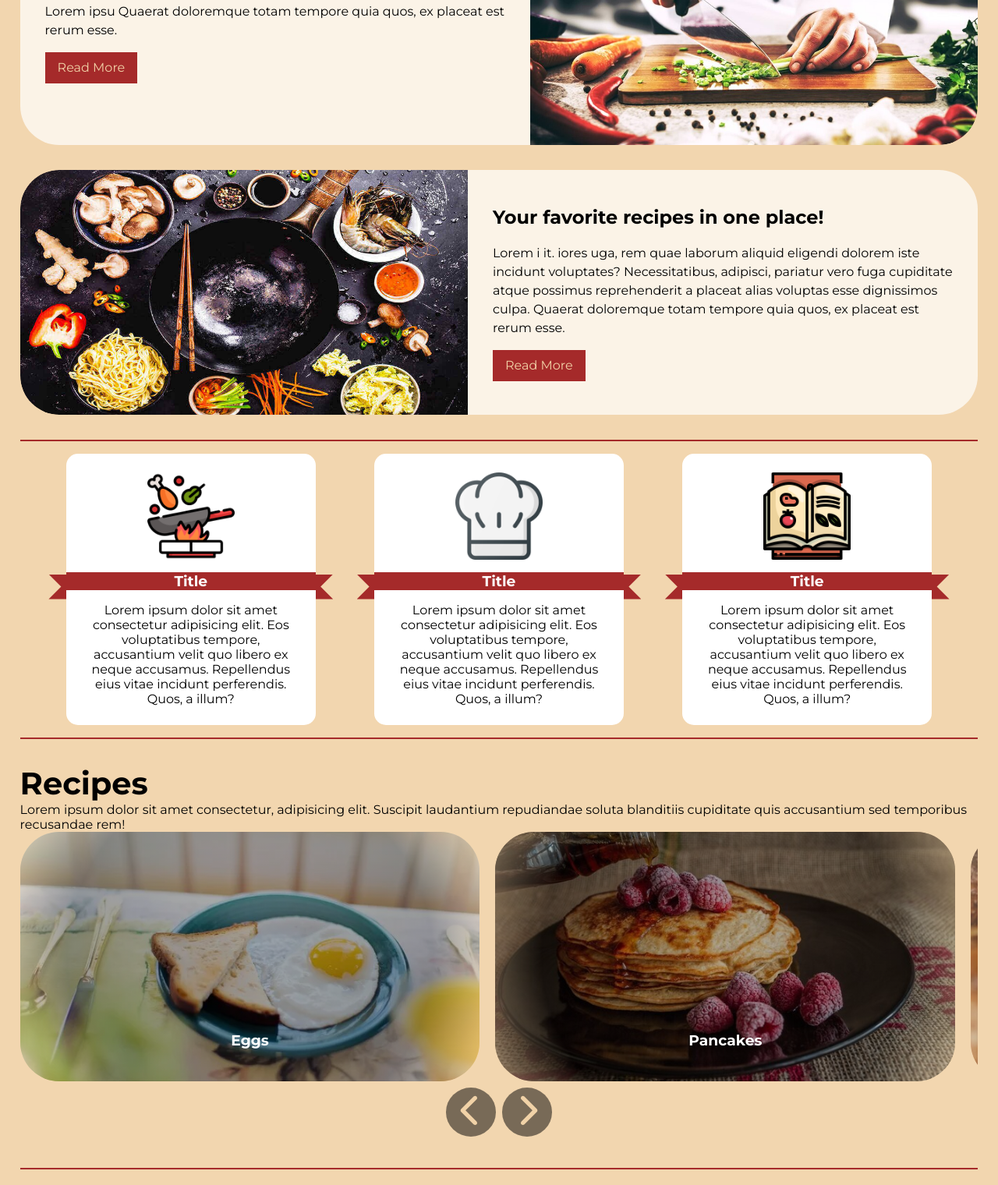
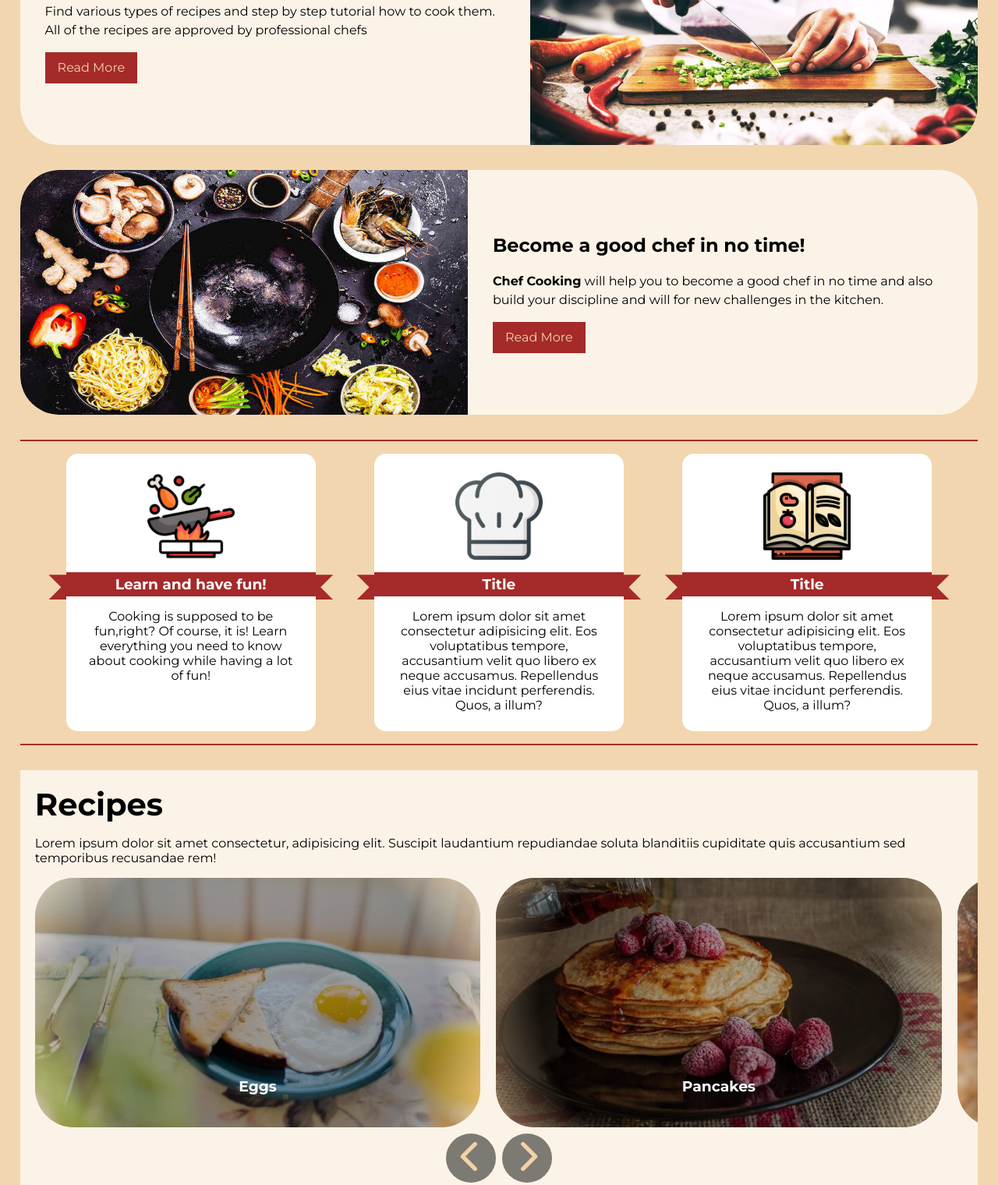
Before and after one commit to Golden-Smoke/Webi, a plain HTML site: page src/index.html in a window 1280 px wide. Shown: the part 1083-2603 px from the top of the page at 78% size. Drawn offline with Linux system fonts and the light colour scheme.

Commit message:
Added text

```diff
--- a/src/index.html
+++ b/src/index.html
@@ -65,7 +65,7 @@
             </video>
             <div class="hero-cont">
                 <h1>Chef Cooking</h1>
-                <p>Lorem Siium delectus debi accusamus non ad, inventore quidem necessitatibus iure esse.</p>
+                <p>The home of all loving recipes and chefs</p>
             </div>
         </div>
         <div class="login">
@@ -96,8 +96,11 @@
                     alt="cook-img.jpg" loading="lazy">
                 </div>
                 <div class="article-content flow">
-                    <h2>Your favorite recipes in one place!</h2>
-                    <p>Lorem ssumenda, fuga, rem quae laborum aliquid eligendi dolorem iste incidunt voluptates? Necessitatibus, adipisci, pariatur vero fuga cupiditate atque possimus reprehenderit a placeat alias voluptas esse dignissimos culpa. Quaerat doloremque totam tempore quia quos, ex placeat est rerum esse.</p>
+                    <h2>Explore the world of the cooking!</h2>
+                    <p>Do you like cooking? Is that your first time cooking and you need some help?</p>
+                        <p>
+                            <strong>Chef Cooking</strong> is here for you! We will help you to fall in love with cooking and also help you learn more about the food in general.
+                        </p>
                     <a href="#" class="article-link">Read More</a>
                 </div>
             </article>
@@ -105,7 +108,7 @@
             <article class="sec reverse">
                 <div class="article-content reverse">
                     <h2>Your favorite recipes in one place!</h2>
-                    <p>Lorem ipsu  Quaerat doloremque totam tempore quia quos, ex placeat est rerum esse.</p>
+                    <p>Find various types of recipes and step by step tutorial how to cook them. All of the recipes are approved by professional chefs</p>
                     <a href="#" class="article-link">Read More</a>
                 </div>
                 <div class="article-img-cont reverse">
@@ -127,8 +130,8 @@
                      alt="cook-img.jpg" loading="lazy">
                 </div>
                 <div class="article-content flow">
-                    <h2>Your favorite recipes in one place!</h2>
-                    <p>Lorem i it. iores  uga, rem quae laborum aliquid eligendi dolorem iste incidunt voluptates? Necessitatibus, adipisci, pariatur vero fuga cupiditate atque possimus reprehenderit a placeat alias voluptas esse dignissimos culpa. Quaerat doloremque totam tempore quia quos, ex placeat est rerum esse.</p>
+                    <h2>Become a good chef in no time!</h2>
+                    <p><strong>Chef Cooking</strong> will help you to become a good chef in no time and also build your discipline and will for new challenges in the kitchen.</p>
                     <a href="#" class="article-link">Read More</a>
                 </div>
             </article>
@@ -151,8 +154,8 @@
                         <div class="info-card-icon">
                             <img class="info-card-icon--img" src="../images/main/cooking.webp" width="112px" height="112px" alt="cook.png">
                         </div>
-                        <h3 class="info-card--title">Title</h3>
-                        <p class="info-card--text">Lorem ipsum dolor sit amet consectetur adipisicing elit. Eos voluptatibus tempore, accusantium velit quo libero ex neque accusamus. Repellendus eius vitae incidunt perferendis. Quos, a  illum?</p>
+                        <h3 class="info-card--title">Learn and have fun!</h3>
+                        <p class="info-card--text">Cooking is supposed to be fun,right? Of course, it is! Learn everything you need to know about cooking while having a lot of fun!</p>
                     </div>
                 </div>
                 <div class="info-card">
@@ -179,9 +182,9 @@
 
 
         <div class="container">
-            <section class="recipes" id="recipes">
+            <section class="recipes bg-sec-secondary" id="recipes">
                 <h2 class="section--title">Recipes</h2>
-                <p>Lorem ipsum dolor sit amet consectetur, adipisicing elit. Suscipit laudantium repudiandae soluta blanditiis cupiditate quis accusantium  sed temporibus recusandae rem!</p>
+                <p class="rec-sec-text">Lorem ipsum dolor sit amet consectetur, adipisicing elit. Suscipit laudantium repudiandae soluta blanditiis cupiditate quis accusantium  sed temporibus recusandae rem!</p>
                 <div class="recipes-grid">
                     <div class="recipe-card">
                         <div class="recipe-card-wrapper">
--- a/styles/general.css
+++ b/styles/general.css
@@ -69,7 +69,7 @@ img{
 .nav-wrapper.scroll-up{ translate: 0;}
 
 .nav-wrapper.scroll-down{ translate:0 -100%;}
-
+.nav-wrapper:focus-within{translate:0;}
 .logo-wrapper{ margin-left:1rem;}
 
 .nav-link.reg:not(.space){ margin-right:1rem;}
--- a/styles/index.css
+++ b/styles/index.css
@@ -80,6 +80,7 @@ article.sec.reverse{ flex-wrap:wrap-reverse;}
     position:relative;
     background-color:brown;
     color:#fff;
+    padding-block:.2em;
 }
 .info-card--text{ padding-inline:1.5em;}
 
@@ -103,13 +104,16 @@ article.sec.reverse{ flex-wrap:wrap-reverse;}
     clip-path:polygon(100% 0%,50% 50%,100% 100%,0% 100%,0% 0%,100% 0%);
 }
 
+.bg-sec-secondary{
+    background-color:rgb(255 255 255 / .7);
+}
 
 .section--title{ font-size:2.5rem;}
 #faq .section--title{text-align: center;}
 section{ scroll-margin-block: 1.5rem;margin-block:2rem;}
 
 /* Recipes */
-.recipes{ overflow: hidden;}
+.recipes{ overflow: hidden;padding:1.2em}
 
 .recipes-grid{
     display:grid;
@@ -117,6 +121,9 @@ section{ scroll-margin-block: 1.5rem;margin-block:2rem;}
     grid-auto-flow: column;
     grid-auto-columns: 48%;
     transition:transform 250ms;
+}
+.rec-sec-text{
+    margin-block:1rem;
 }
 .recipe-card{
     position:relative;
@@ -229,6 +236,7 @@ section{ scroll-margin-block: 1.5rem;margin-block:2rem;}
     background-color:rgba(0,0,0,0.9);
 }
 /* FAQ */
+
 .faq-wrapper{
     inline-size:min(40rem,100%);
     margin-inline:auto;
```
Also changed, not shown: images/main/chef-bg.png (added).
